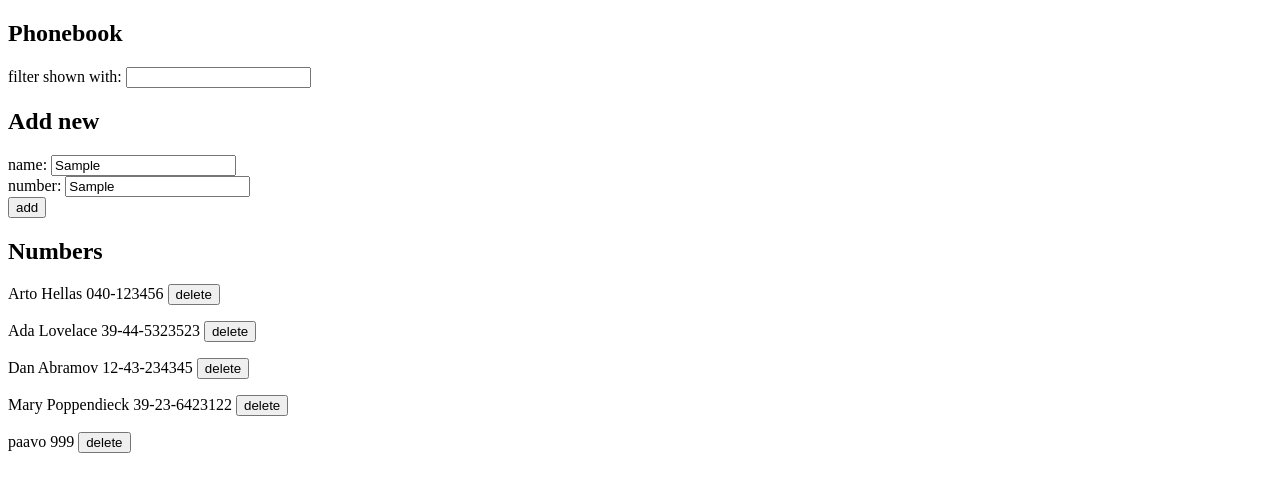
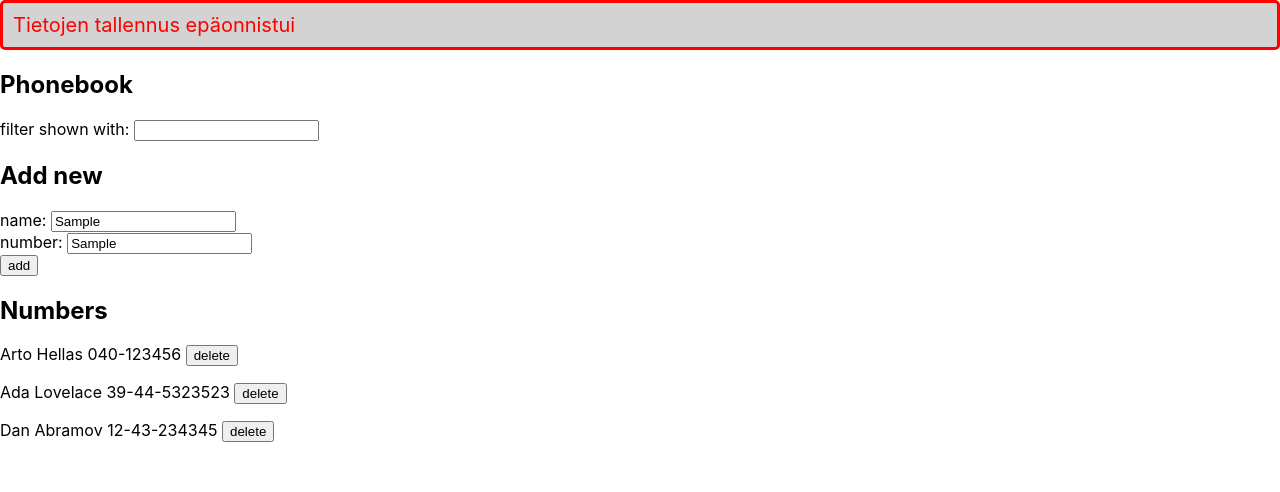
Before and after one commit to tuojaa/fullstackopen, a React (Create React App) app in the folder osa2/puhelinluettelo/: page / in a window 1280 px wide. Both pictures are taken after typing "Sample", "Sample" into the empty fields and a click on the button "add". Shown: the top 492 px of the page. Built offline with nearby package versions, Linux system fonts and the light colour scheme; no server answers; data requests are answered from the project's data file.

Commit message:
Tehtävät 2.19.-2.20.

```diff
--- a/osa2/puhelinluettelo/db.json
+++ b/osa2/puhelinluettelo/db.json
@@ -14,16 +14,6 @@
       "name": "Dan Abramov",
       "number": "12-43-234345",
       "id": 3
-    },
-    {
-      "name": "Mary Poppendieck",
-      "number": "39-23-6423122",
-      "id": 4
-    },
-    {
-      "name": "paavo",
-      "number": "999",
-      "id": 5
     }
   ]
 }
--- a/osa2/puhelinluettelo/src/App.js
+++ b/osa2/puhelinluettelo/src/App.js
@@ -1,5 +1,16 @@
 import React, { useState, useEffect } from 'react'
 import personService from './services/persons'
+
+const Notification = ({ message }) => {
+  if (!message) {
+    return (
+      <></>
+    )
+  }
+  return (
+    <div class={"notification "+message.type}>{message.text}</div>
+  )
+}
 
 const Person = ({ person, deleteClicked }) => {
   return (
@@ -45,6 +56,18 @@ const Filter = (props) => {
 }
 
 const App = () => {
+  const [notification, setNotification] = useState(null)
+
+  const notify = (type, text) => {
+    setNotification({ type, text })
+    setTimeout(() => {
+      setNotification(null)
+    }, 5000)
+  }
+
+  const notifySuccess = (text) => notify('success', text)
+  const notifyError = (text) => notify('error', text)
+
   const [persons, setPersons] = useState([])
 
   const [ newName, setNewName ] = useState('')
@@ -75,9 +98,10 @@ const App = () => {
           const newPersons = [...persons]
           newPersons[existingIndex] = personObject
           setPersons(newPersons)
+          notifySuccess(`Tietojen päivitys onnistui: ${response.data.name}`)
         })
         .catch(error => {
-          alert("Tietojen päivitys epäonnistui")
+          notifyError("Tietojen päivitys epäonnistui")
           console.log("updatePerson failed", error)
         })
 
@@ -89,9 +113,10 @@ const App = () => {
         setPersons(persons.concat(response.data))
         setNewName('')
         setNewNumber('')
+        notifySuccess(`Tietojen lisääminen onnistui: ${response.data.name}`)
       })
       .catch(error => {
-        alert("Tietojen tallennus epäonnistui")
+        notifyError("Tietojen tallennus epäonnistui")
         console.log("createPerson failed", error)
       })
   }
@@ -106,9 +131,10 @@ const App = () => {
     personService.getAllPersons()
       .then(response => {
         setPersons(response.data)
+        notifySuccess("Tietojen haku onnistui")
       })
       .catch(error => {
-        alert("Tietojen haku epäonnistui!")
+        notifyError("Tietojen haku epäonnistui!")
         console.log("getAllPersons failed", error)
       })
   }, [])
@@ -117,11 +143,17 @@ const App = () => {
     personService.deletePerson(id)
       .then(response => {
         setPersons(persons.filter((person) => (person.id!==id)))
+        notifySuccess("Tietojen poisto onnistui")
+      })
+      .catch(error => {
+        notifyError("Tietojen poisto epäonnistui!")
+        console.log("deletePerson failed", error)
       })
   }
 
   return (
     <div>
+      <Notification message={notification}/>
       <h2>Phonebook</h2>
       <Filter handleFilterBy={handleFilterBy} filterBy={filterBy}/>
       <h2>Add new</h2>
--- a/osa2/puhelinluettelo/src/index.css
+++ b/osa2/puhelinluettelo/src/index.css
@@ -11,3 +11,20 @@ code {
   font-family: source-code-pro, Menlo, Monaco, Consolas, 'Courier New',
     monospace;
 }
+
+.notification {
+  background: lightgrey;
+  font-size: 20px;
+  border-style: solid;
+  border-radius: 5px;
+  padding: 10px;
+  margin-bottom: 10px;
+}
+
+.error {
+  color: red;
+}
+
+.success {
+  color: green;
+}
--- a/osa2/puhelinluettelo/src/index.js
+++ b/osa2/puhelinluettelo/src/index.js
@@ -1,5 +1,6 @@
 import ReactDOM from 'react-dom'
 import App from './App'
+import './index.css'
 
 ReactDOM.render(
   <App />,
```
